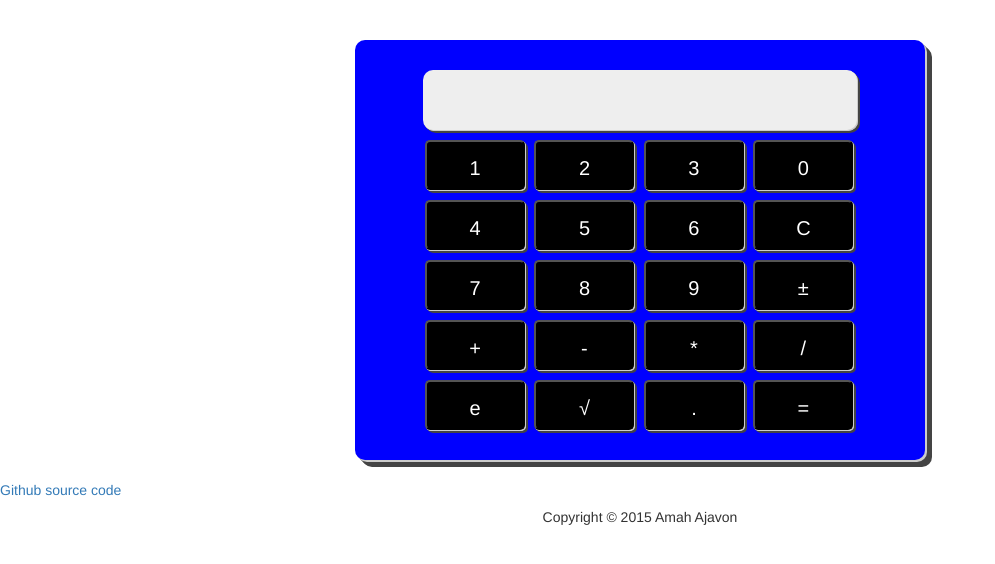
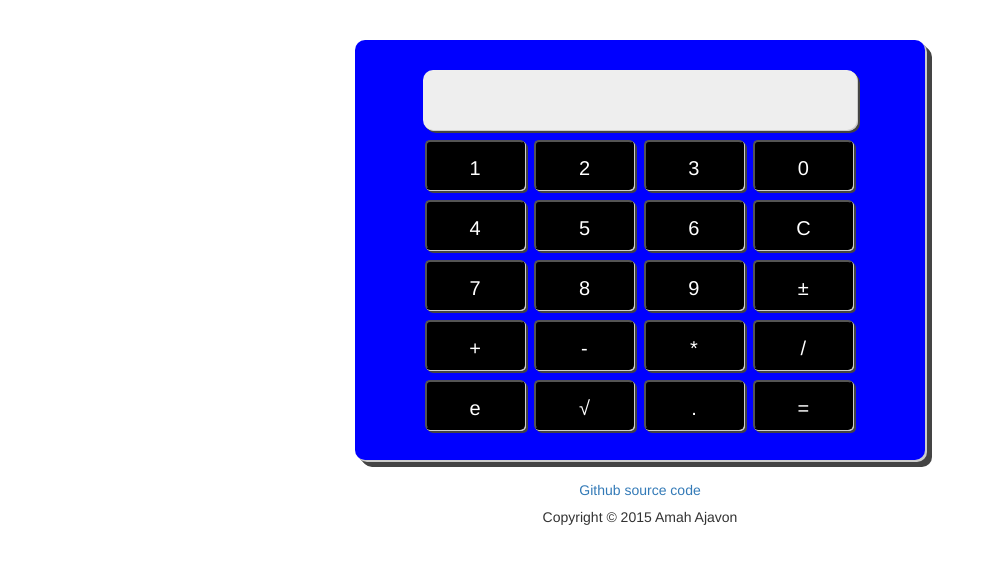
Before and after one commit to AmahAjavon/calculAJ, a website: page client/index.jade in a window 1280 px wide. Shown: the whole page, without its empty margins (0-995 px from the left). Drawn offline with nearby package versions, Linux system fonts and the light colour scheme; files that its build step writes are made by us from their sources.

Commit message:
fixed source code link

```diff
--- a/client/index.jade
+++ b/client/index.jade
@@ -38,8 +38,8 @@ html(lang='en')
           button.last.equals =
 
 
-    p
-      a(href="") Github source code
+    p.text-center
+      a(href="https://github.com/AmahAjavon/calculAJ/tree/gh-pages") Github source code
 
     h5.text-center  Copyright © 2015 Amah Ajavon
 
```
